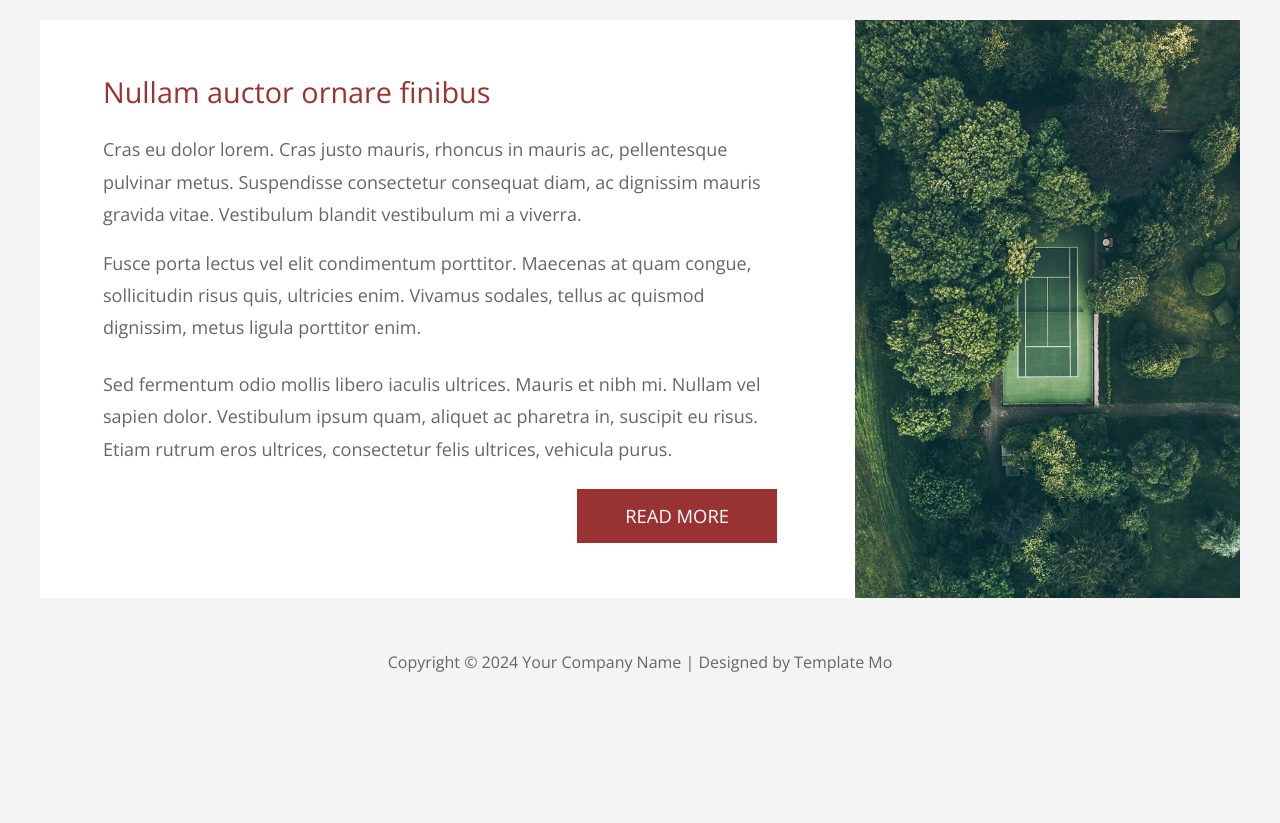
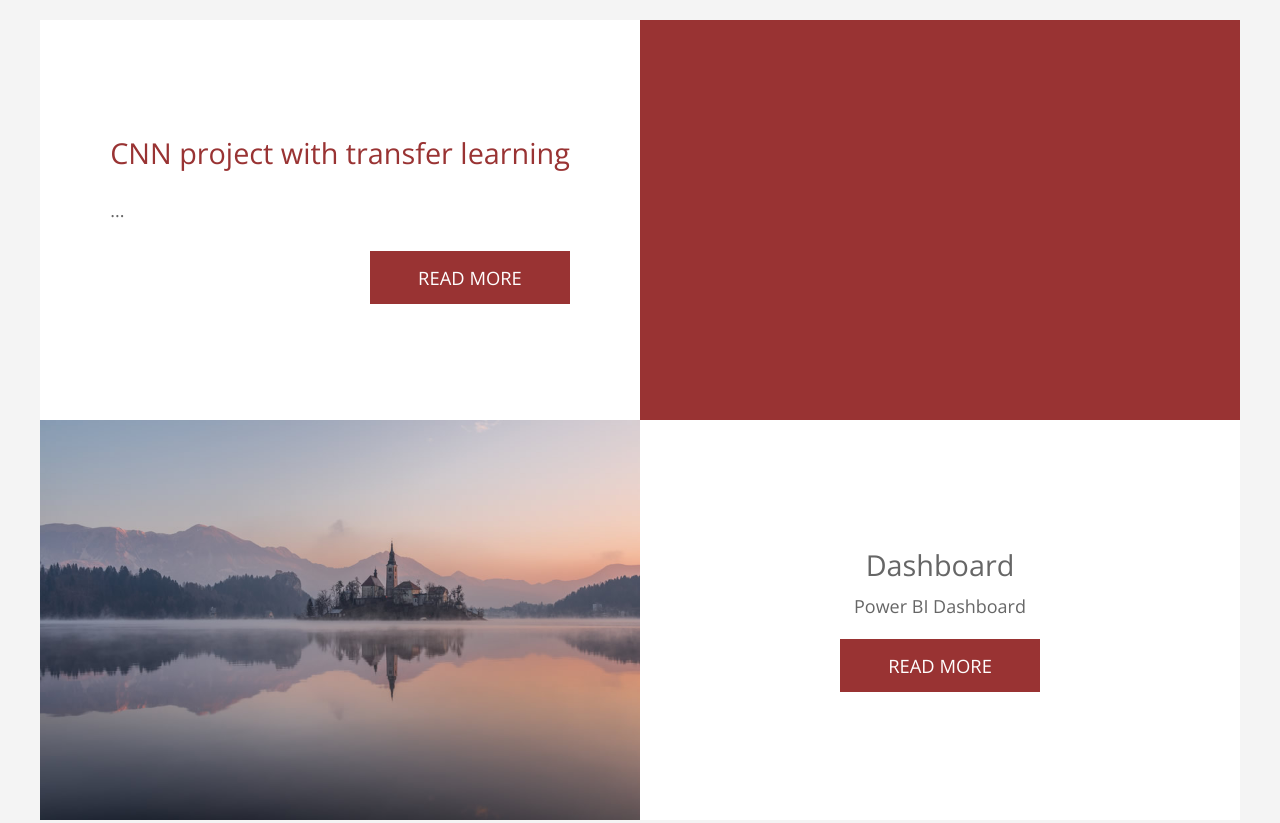
Before and after one commit to chrumchrumchrum/chrumchrumchrum.github.io, a plain HTML site: page index.html in a window 1280 px wide. Shown: the part 1240-2063 px from the top of the page. Before the commit the page ends 1936 px from the top, so only its background shows below. Drawn offline with nearby package versions, Linux system fonts and the light colour scheme.

Commit message:
add page definition

```diff
--- a/index.html
+++ b/index.html
@@ -87,8 +87,41 @@ http://www.templatemo.com/tm-514-magazee
     </div>
   </div>
 </section>
+<!-- 4th section -->
+<section class="row tm-section tm-col-md-reverse">
+ <div class="col-sm-12 col-md-12 col-lg-6 col-xl-6">
+  <div class="tm-flex-center p-5">
+    <div class="tm-md-flex-center">
+      <h2 class="tm-text-color-primary mb-4">CNN project with transfer learning</h2>
+      <p class="mb-4">...</p>
+      <a href="#" class="btn btn-primary float-lg-right tm-md-align-center">Read more</a>
+    </div>
+  </div>
+</div>
+<div class="col-sm-12 col-md-12 col-lg-6 col-xl-6 p-0">
+  <div class="tm-flex-center p-5 tm-bg-color-primary">
+    <div class="tm-max-w-400 tm-flex-center tm-flex-col">
 
-<!-- 4th Section -->
+    </div>
+  </div>
+</div>
+</section>
+<!-- 5th Section -->
+<section class="row tm-section tm-mb-30">
+  <div class="col-sm-12 col-md-12 col-lg-6 col-xl-6 p-0 text-center">
+    <img src="img/image-01.jpg" alt="Image" class="img-fluid">
+  </div>
+  <div class="col-sm-12 col-md-12 col-lg-6 col-xl-6">
+    <div class="tm-flex-center p-5">
+      <div class="tm-flex-center tm-flex-col">
+        <h2 class="tm-align-left">Dashboard</h2>
+        <p>Power BI Dashboard</p>
+        <a href="" class="btn btn-primary">Read more</a>
+      </div>
+    </div>
+  </div>
+</section>
+<!-- 5th Section -->
 <section class="row tm-section tm-mb-30">
  <div class="col-sm-12 col-md-12 col-lg-8 col-xl-8">
   <div class="tm-flex-center pl-5 pr-5 pt-5 pb-5">
@@ -111,7 +144,7 @@ http://www.templatemo.com/tm-514-magazee
 <!-- Footer -->
 <div class="row">
   <div class="col-lg-12">
-    <p class="text-center small tm-copyright-text mb-0">Copyright &copy; <span class="tm-current-year">2018</span> Your Company Name | Designed by <a href="http://templatemo.com" class="tm-text-color-gray" target="_parent">Template Mo</a></p>
+    <p class="text-center small tm-copyright-text mb-0">Copyright &copy; <span class="tm-current-year">2024</span> Natalia K | Designed by <a href="http://templatemo.com" class="tm-text-color-gray" target="_parent">Template Mo</a></p>
   </div>
 </div>
 </div>
```
